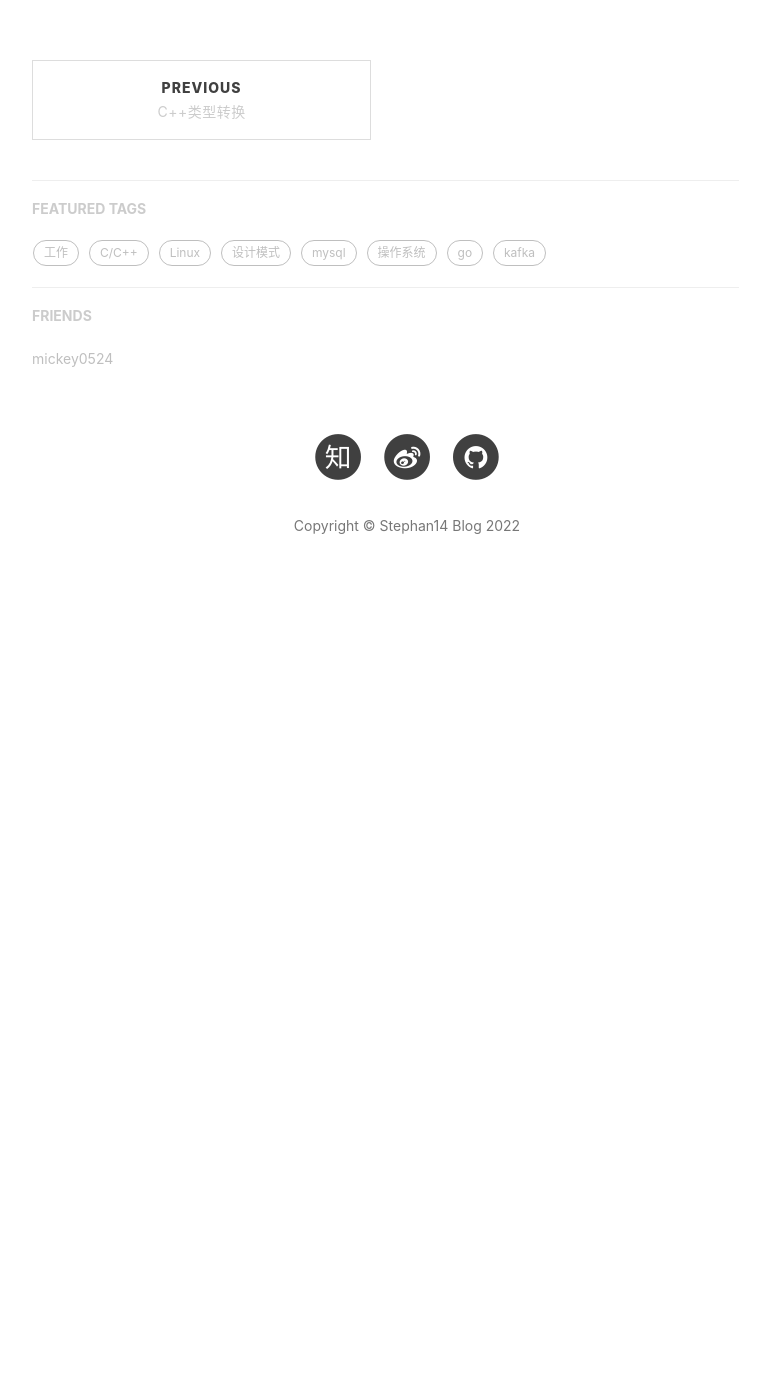
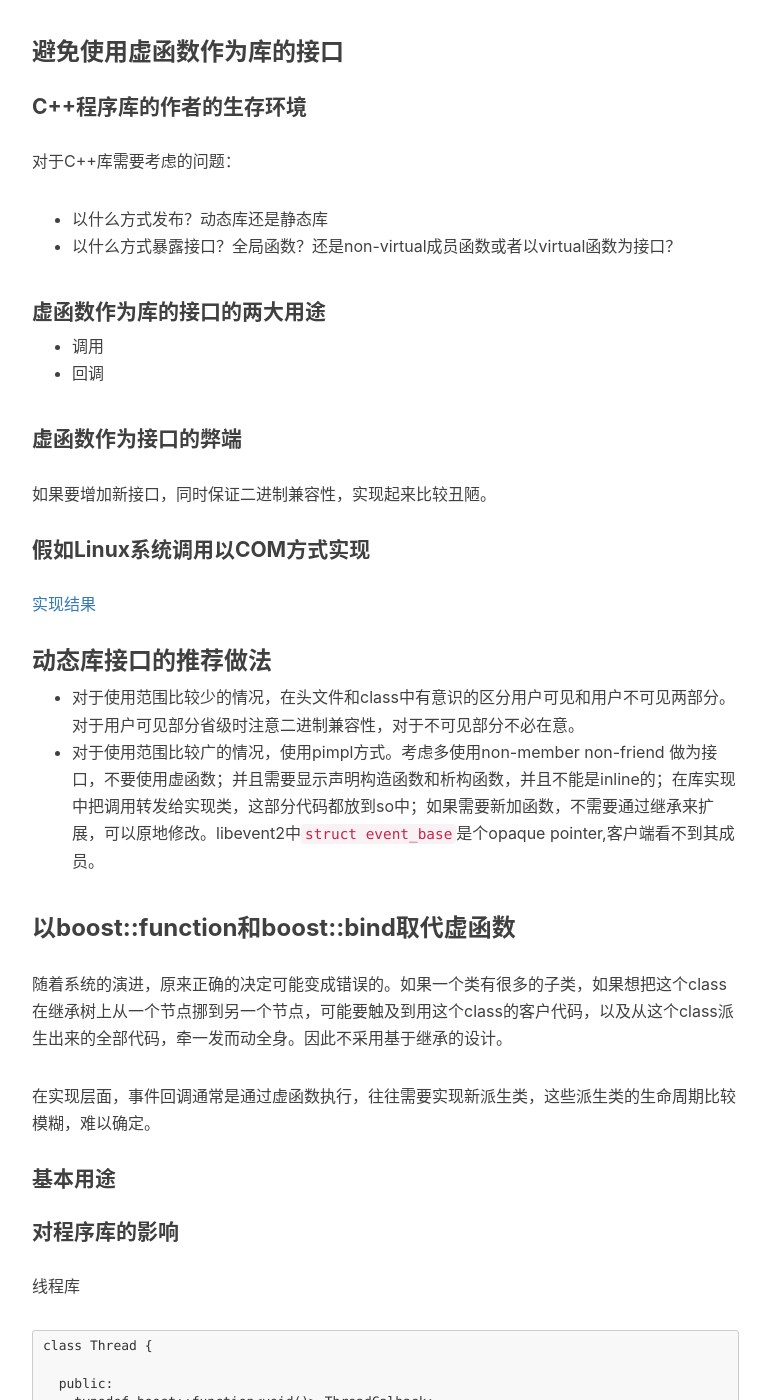
Before and after one commit to Stephan14/Stephan14.github.io, a Jekyll site: the page built from _posts/2021-09-04-linux-multithreaded-server-programming.markdown, in a window 1280 px wide and 1400 px high, scrolled down 9171 px. Shown: the whole window, without its empty margins (233-1003 px from the left). Built offline with Jekyll 4.4.1, drawn with Linux system fonts in a browser that asks for light colours; nearby versions of some CDN libraries; comment, search, counter and statistics services are not loaded; before the commit the page ends 9801 px from its top, so only the background shows below that; some of the changed text lies outside the part shown.

Commit message:
虚函数介绍

````diff
--- a/_posts/2021-09-04-linux-multithreaded-server-programming.markdown
+++ b/_posts/2021-09-04-linux-multithreaded-server-programming.markdown
@@ -262,3 +262,57 @@ C++编译器ABI主要包含以下几个方面：
 - 采用静态链接，完全从源码编译出可执行文件
 - 通过动态库的版本来管理控制兼容性
 - 用pimpl技法，在头文件中只暴露non-virtual接口，并且class的大小是固定的
+
+### 避免使用虚函数作为库的接口
+
+#### C++程序库的作者的生存环境
+
+对于C++库需要考虑的问题：
+- 以什么方式发布？动态库还是静态库
+- 以什么方式暴露接口？全局函数？还是non-virtual成员函数或者以virtual函数为接口？
+
+#### 虚函数作为库的接口的两大用途
+- 调用
+- 回调
+
+#### 虚函数作为接口的弊端
+
+如果要增加新接口，同时保证二进制兼容性，实现起来比较丑陋。
+
+#### 假如Linux系统调用以COM方式实现
+
+[实现结果](https://gist.github.com/chenshuo/867174)
+
+### 动态库接口的推荐做法
+- 对于使用范围比较少的情况，在头文件和class中有意识的区分用户可见和用户不可见两部分。对于用户可见部分省级时注意二进制兼容性，对于不可见部分不必在意。
+- 对于使用范围比较广的情况，使用pimpl方式。考虑多使用non-member non-friend 做为接口，不要使用虚函数；并且需要显示声明构造函数和析构函数，并且不能是inline的；在库实现中把调用转发给实现类，这部分代码都放到so中；如果需要新加函数，不需要通过继承来扩展，可以原地修改。libevent2中`struct event_base`是个opaque pointer,客户端看不到其成员。
+
+
+### 以boost::function和boost::bind取代虚函数
+随着系统的演进，原来正确的决定可能变成错误的。如果一个类有很多的子类，如果想把这个class在继承树上从一个节点挪到另一个节点，可能要触及到用这个class的客户代码，以及从这个class派生出来的全部代码，牵一发而动全身。因此不采用基于继承的设计。
+
+在实现层面，事件回调通常是通过虚函数执行，往往需要实现新派生类，这些派生类的生命周期比较模糊，难以确定。
+
+#### 基本用途
+
+#### 对程序库的影响
+
+线程库
+```
+class Thread {
+
+  public:
+    typedef boost::function<void()> ThreadCalback;
+    Thread(ThreadCalback cb): cb_(cb){}
+    void start() {}
+  private:
+    void run() {
+      cb_();
+    }
+  ThreadCalback cb_;
+};
+```
+
+什么时候使用继承
+
+为了接口和实现分离，只会在派生类数据和功能完全固定的情况下使用。
````
